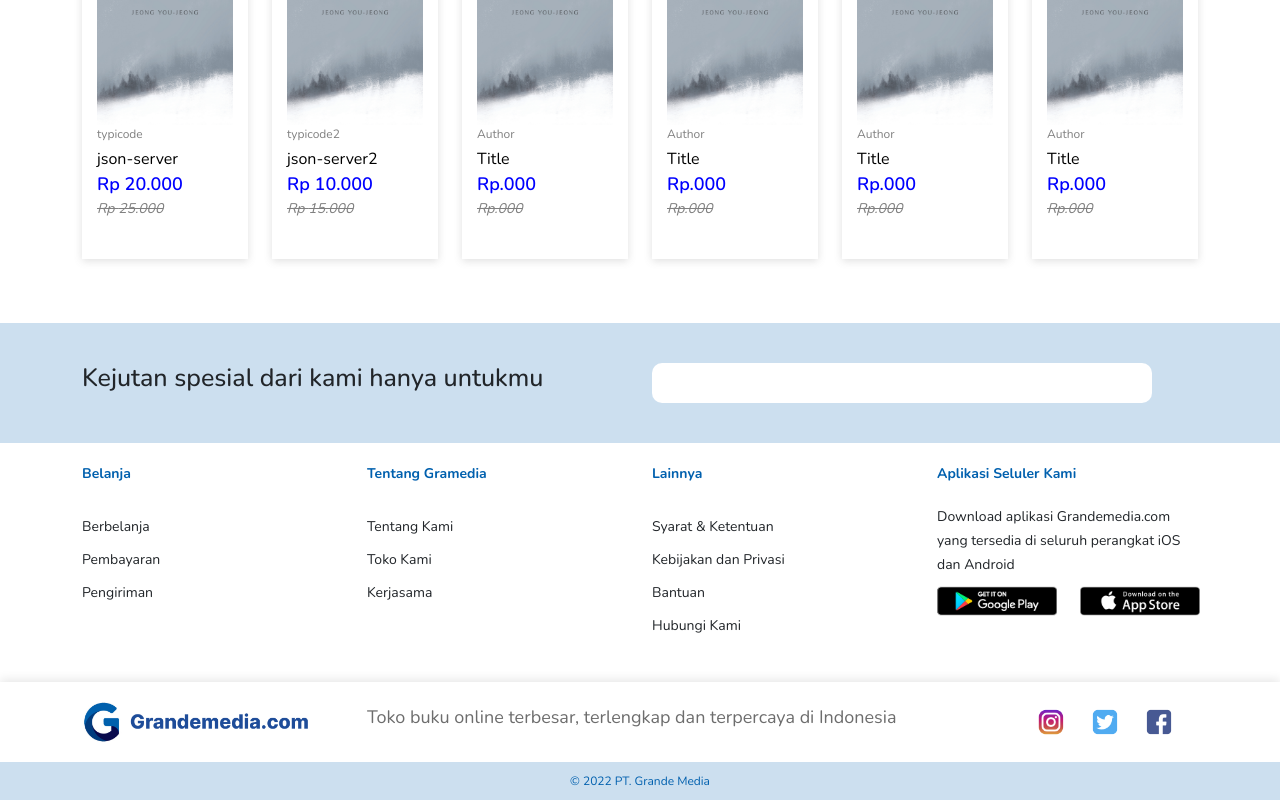
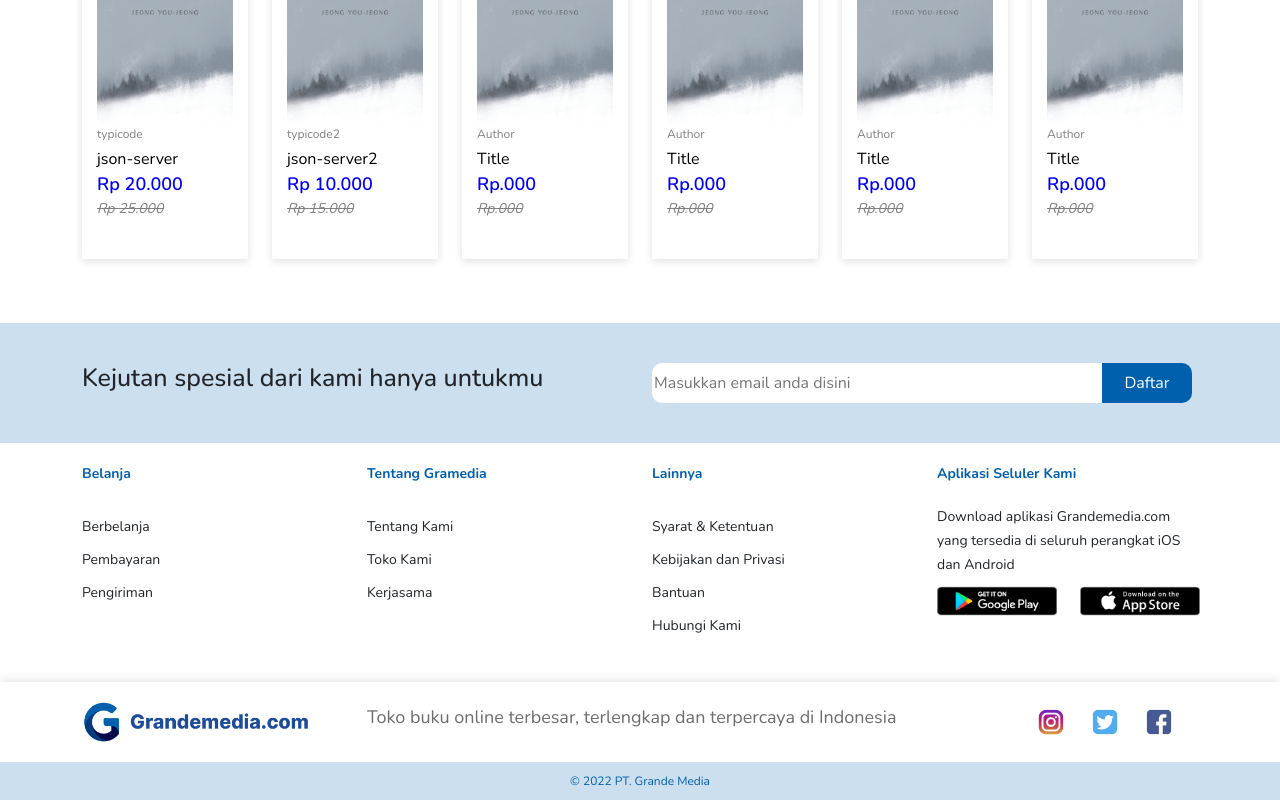
Before and after one commit to refido/grandmadia, a React (Create React App) app: page / in a window 1280 px wide. Shown: the part 918-1718 px from the top of the page. Built offline with nearby package versions, Linux system fonts and the light colour scheme; data requests are answered from the project's data file.

Commit message:
email-input and email-input button on landing page

```diff
--- a/src/component/landing/Footer.jsx
+++ b/src/component/landing/Footer.jsx
@@ -19,7 +19,8 @@
 							<h2>Kejutan spesial dari kami hanya untukmu</h2>
 						</div>
 						<div className="col-6">
-							<input className="email-input" type="text"></input>
+							<input className="email-input" type="text" placeholder="Masukkan email anda disini"></input>
+							<button className="email-input-button">Daftar</button>
 						</div>
 					</div>
 				</div>
--- a/src/component/landing/Landing.css
+++ b/src/component/landing/Landing.css
@@ -182,10 +182,19 @@
 }
 
 footer .footer-1 .email-input {
-	width: 500px;
+	width: 450px;
 	height: 40px;
 	border: none;
-	border-radius: 10px;
+	border-radius: 10px 0px 0px 10px;
+}
+
+footer .footer-1 .email-input-button {
+	width: 90px;
+	height: 40px;
+	border: none;
+	border-radius: 0px 10px 10px 0px;
+	background-color: #0060ae;
+    color: #fff;
 }
 
 footer .footer-2 {
```
